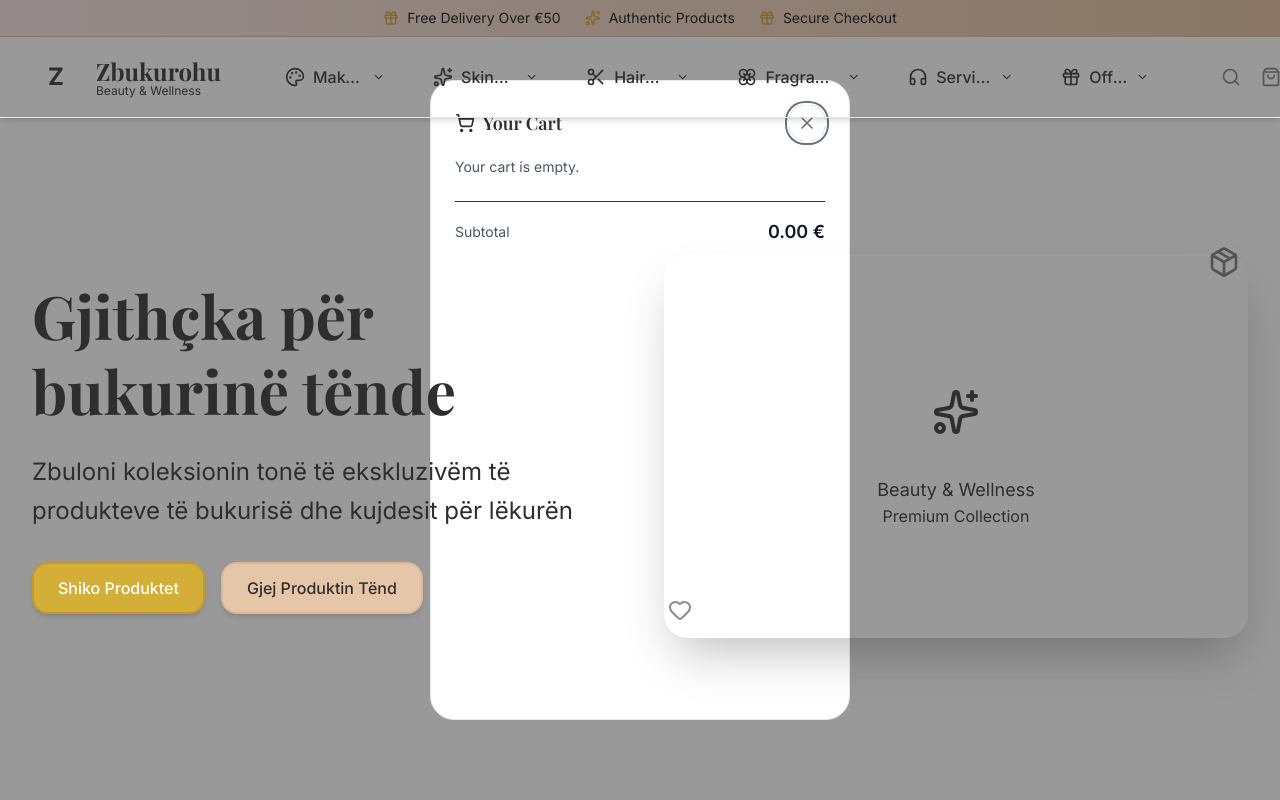
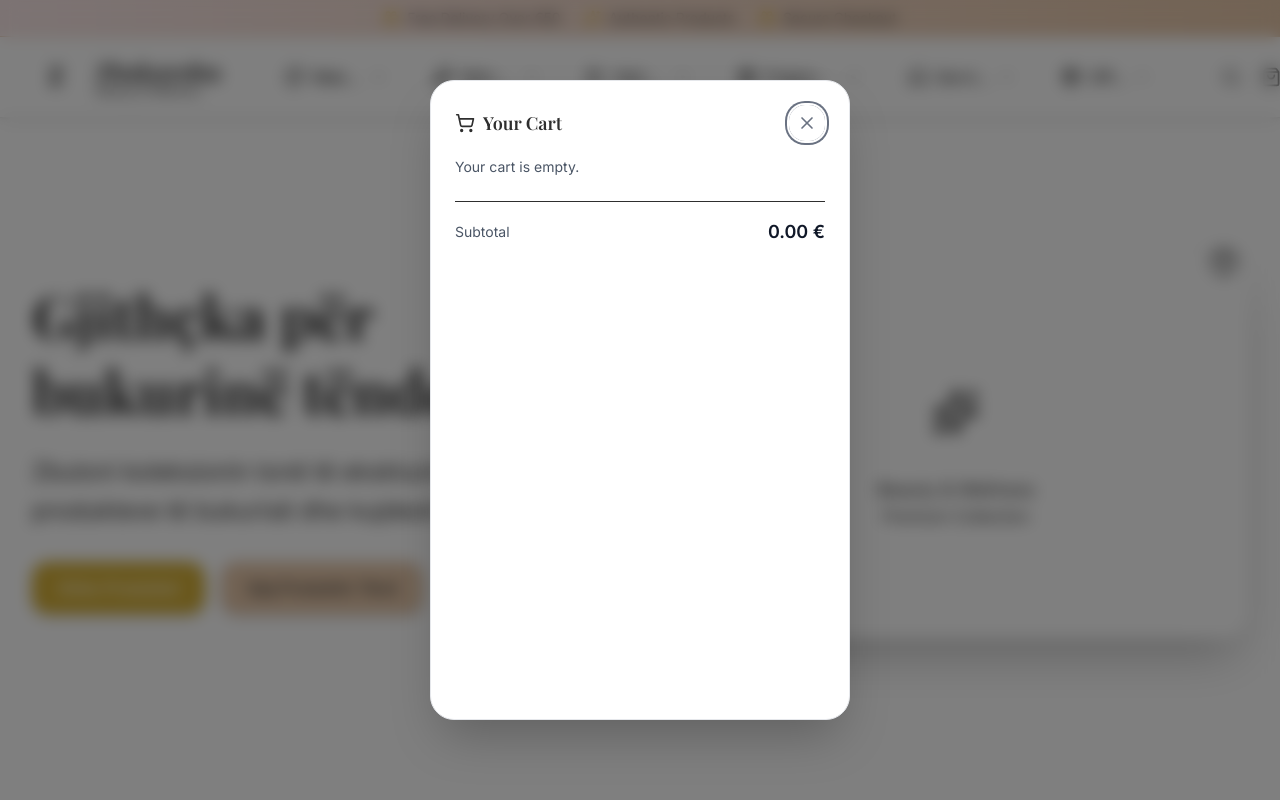
Before and after one commit to fibra21/ZbukurohuV2, a Next.js app: page / in a window 1280 px wide. Both pictures are taken after a click on the button 1270 px from the left and 77 px from the top of the page. Shown: the top 800 px of the page. Built offline with nearby package versions, Linux system fonts and the light colour scheme.

Commit message:
Fix mega-menu visibility and shopping cart backdrop: Add proper z-index, backdrop blur, and prevent background interference

```diff
--- a/src/components/cart/MiniCartDrawer.tsx
+++ b/src/components/cart/MiniCartDrawer.tsx
@@ -70,8 +70,8 @@ export function MiniCartDrawer({ open, onOpenChange }: MiniCartDrawerProps) {
   return (
     <Dialog.Root open={open} onOpenChange={onOpenChange}>
       <Dialog.Portal>
-        <Dialog.Overlay className="fixed inset-0 bg-black/40" />
-        <Dialog.Content className="fixed top-1/2 left-1/2 transform -translate-x-1/2 -translate-y-1/2 h-[80vh] w-full max-w-[420px] bg-white shadow-medium p-4 sm:p-6 overflow-y-auto focus:outline-none rounded-xl border border-gray-200">
+        <Dialog.Overlay className="fixed inset-0 bg-black/50 backdrop-blur-sm z-[9998]" />
+        <Dialog.Content className="fixed top-1/2 left-1/2 transform -translate-x-1/2 -translate-y-1/2 h-[80vh] w-full max-w-[420px] bg-white shadow-2xl p-4 sm:p-6 overflow-y-auto focus:outline-none rounded-xl border border-gray-200 z-[9999]">
           <div className="flex items-center justify-between mb-4">
             <div className="flex items-center space-x-2">
               <ShoppingCart className="w-5 h-5 text-primary" aria-hidden="true" />
--- a/src/components/layout/Header.tsx
+++ b/src/components/layout/Header.tsx
@@ -302,9 +302,17 @@ export function Header() {
       const menuWidth = isWideMenu ? 'w-[400px]' : 'w-[350px]';
 
       return (
+        <>
+          {/* Backdrop */}
+          <div
+            className="fixed inset-0 bg-black/20 backdrop-blur-sm z-[9998]"
+            onMouseEnter={handleMegaMenuMouseEnter}
+            onMouseLeave={handleMegaMenuMouseLeave}
+          />
+          {/* Mega Menu */}
           <div
             ref={megaMenuRef}
-          className={`fixed top-1/2 left-1/2 bg-white text-gray-900 p-4 rounded-xl shadow-xl border border-gray-200 z-50 ${menuWidth} max-w-[33vw] mega-menu`}
+            className={`fixed top-1/2 left-1/2 bg-white text-gray-900 p-4 rounded-xl shadow-2xl border border-gray-200 z-[9999] ${menuWidth} max-w-[33vw] mega-menu`}
             style={{
               transform: 'translate(-50%, -50%)',
               maxWidth: 'min(400px, 33vw)',
@@ -361,6 +369,7 @@ export function Header() {
             </Link>
           </div>
         </div>
+        </>
       );
     }
 
```
Lines whose indentation alone changed are shown as unchanged.
